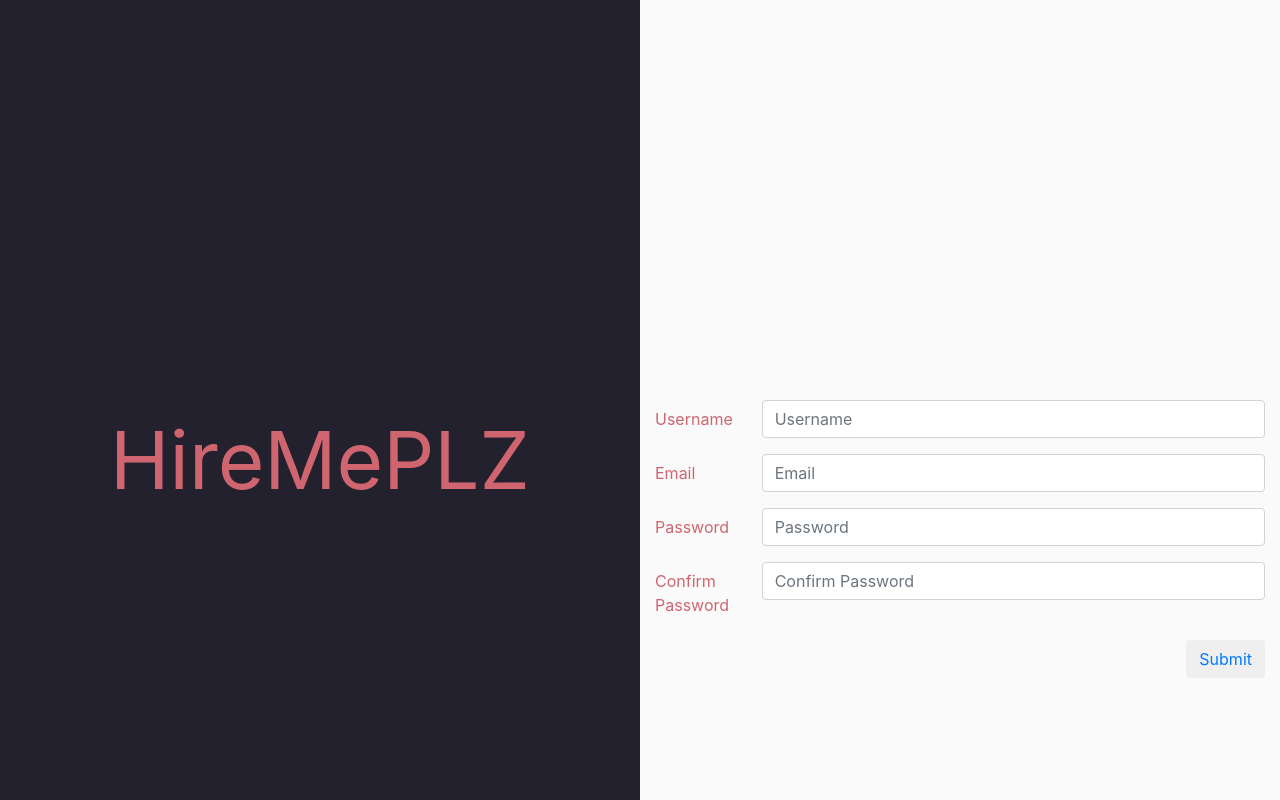
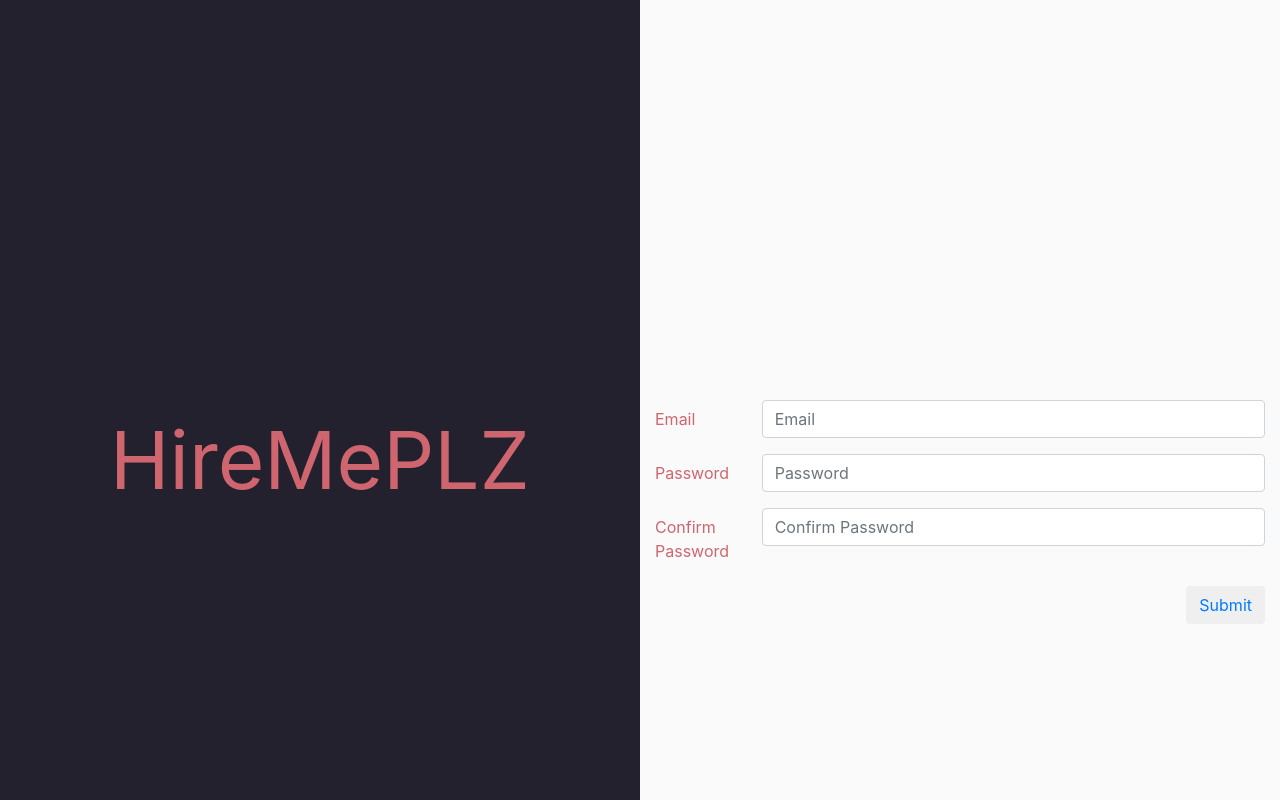
Before and after one commit to jahvon/HireMePlz, a Flask app: page /registration in a window 1280 px wide. Run offline with Flask 2, Linux system fonts and the light colour scheme; some libraries are stand-ins or nearby versions.

Commit message:
username is the email

```diff
--- a/app/templates/registration.html
+++ b/app/templates/registration.html
@@ -13,12 +13,6 @@
   <div class="full-right">
     <div class="container">
       <form>
-        <div class="form-group row">
-          <label for="staticEmail" class="col-sm-2 col-form-label">Username</label>
-          <div class="col-sm-10">
-            <input type="text" class="form-control" id="staticEmail" placeholder="Username">
-          </div>
-        </div>
         <div class="form-group row">
           <label for="staticEmail" class="col-sm-2 col-form-label">Email</label>
           <div class="col-sm-10">
```
